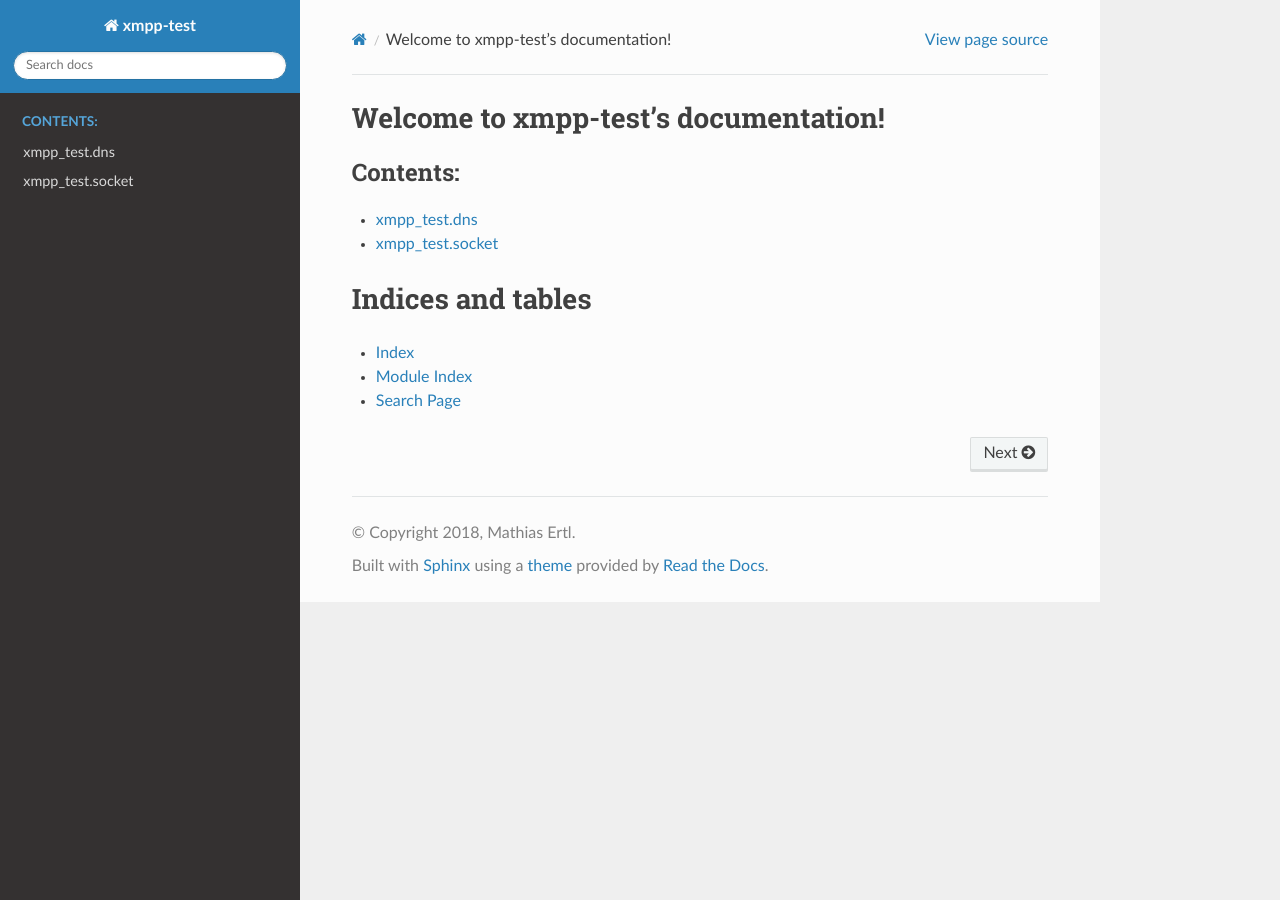
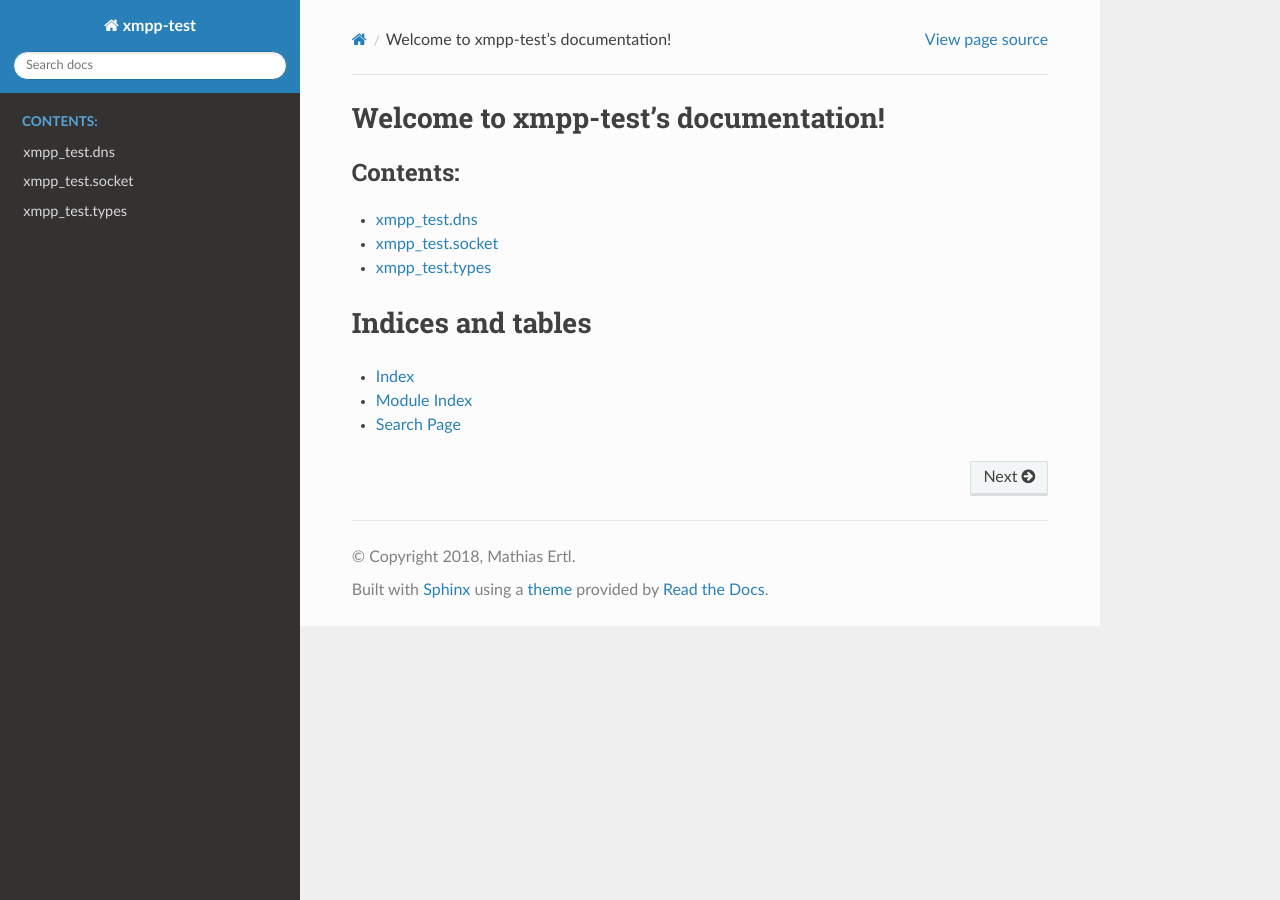
Before and after one commit to Jadeiin/xmpp-test, a Sphinx documentation site: the page built from docs/index.rst, in a window 1280 px wide. Built offline with Sphinx 7.4.7 and the Read the Docs theme 2.0.0, drawn with Linux system fonts in a browser that asks for light colours.

Commit message:
start documenting types module

```diff
--- /dev/null
+++ b/docs/api/types.rst
@@ -0,0 +1,6 @@
+###############
+xmpp_test.types
+###############
+
+.. automodule:: xmpp_test.types
+   :members:
--- a/docs/index.rst
+++ b/docs/index.rst
@@ -12,6 +12,7 @@ Welcome to xmpp-test's documentation!
 
    api/dns
    api/socket
+   api/types
 
 
 Indices and tables
```
Also changed, not shown: 1 other file.
